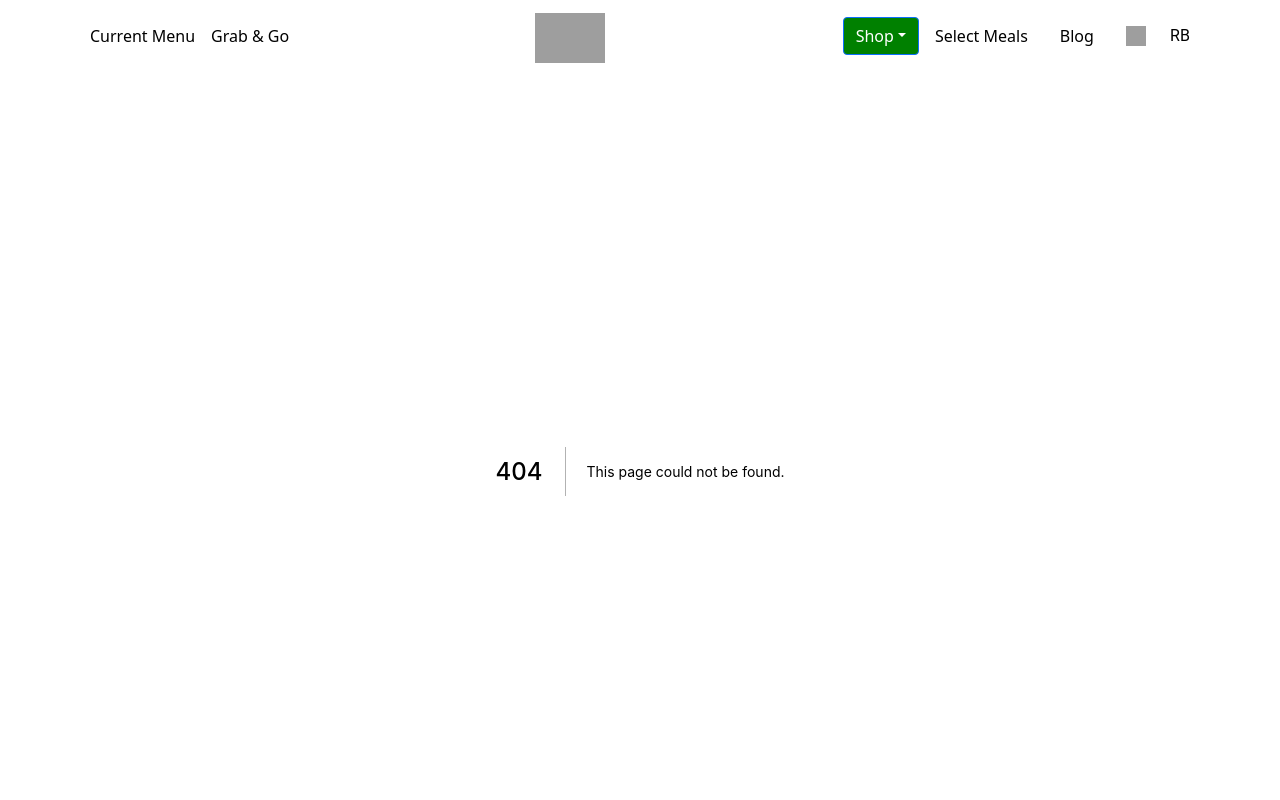
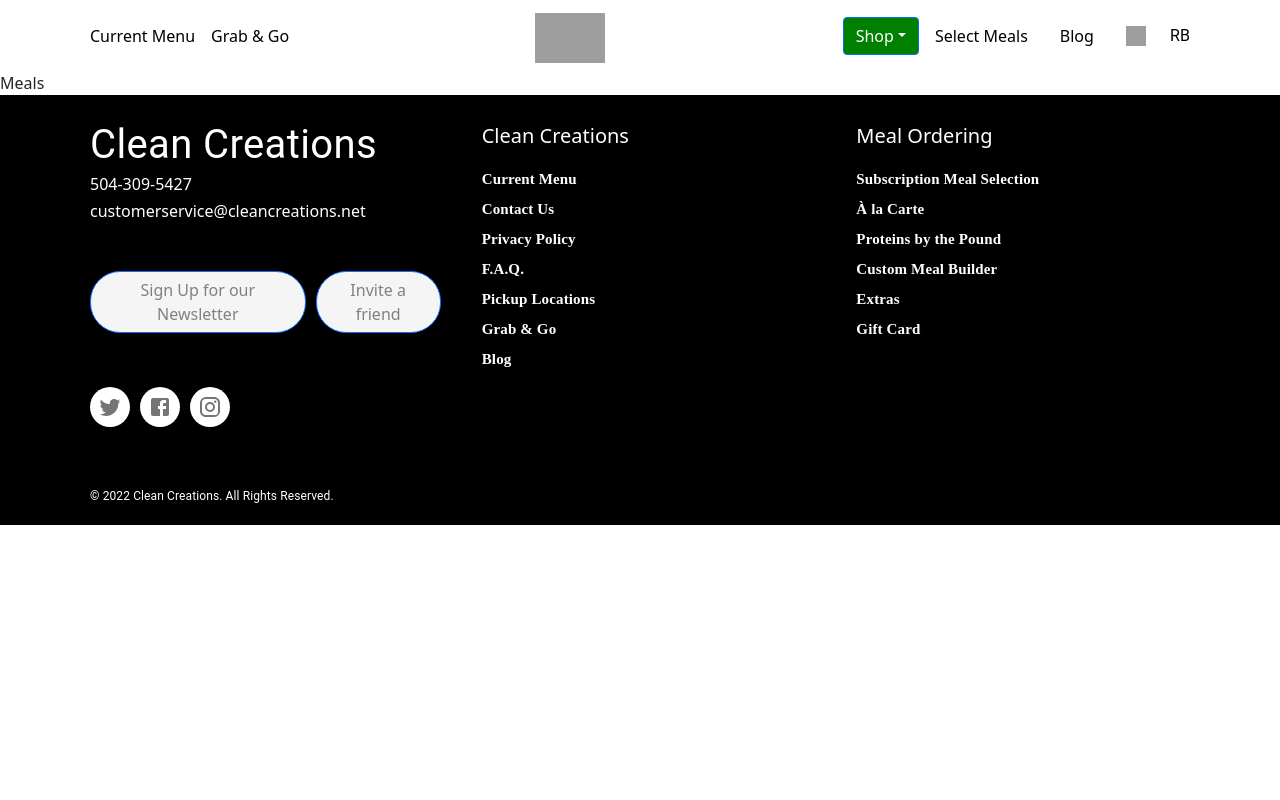
Before and after one commit to innzz/Clean-Creation, a Next.js app in the folder clean-creation/: page /meals in a window 1280 px wide. Before the commit this address had no page. Shown: the top 800 px of the page. Built offline with nearby package versions, Linux system fonts and the light colour scheme; grey boxes are pictures that could not be loaded.

Commit message:
Meals Screen Created.

```diff
--- /dev/null
+++ b/clean-creation/pages/meals.jsx
@@ -0,0 +1,7 @@
+import React from "react";
+
+const Meal = () => {
+  return <>Meals</>;
+};
+
+export default Meal;
```
Also changed, not shown: clean-creation/components/Meals/RandomMeal.jsx (added), clean-creation/components/Subscription/RandomMeal.jsx (deleted).
